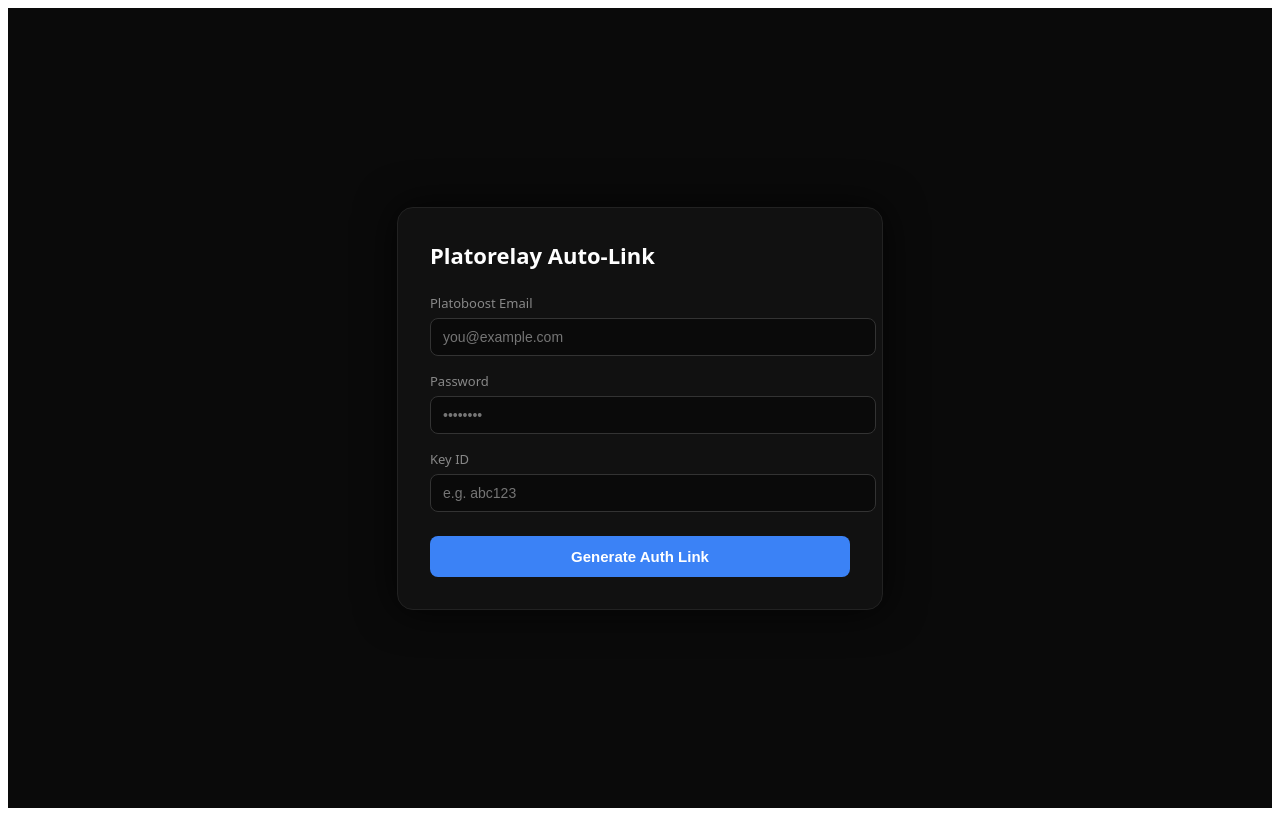
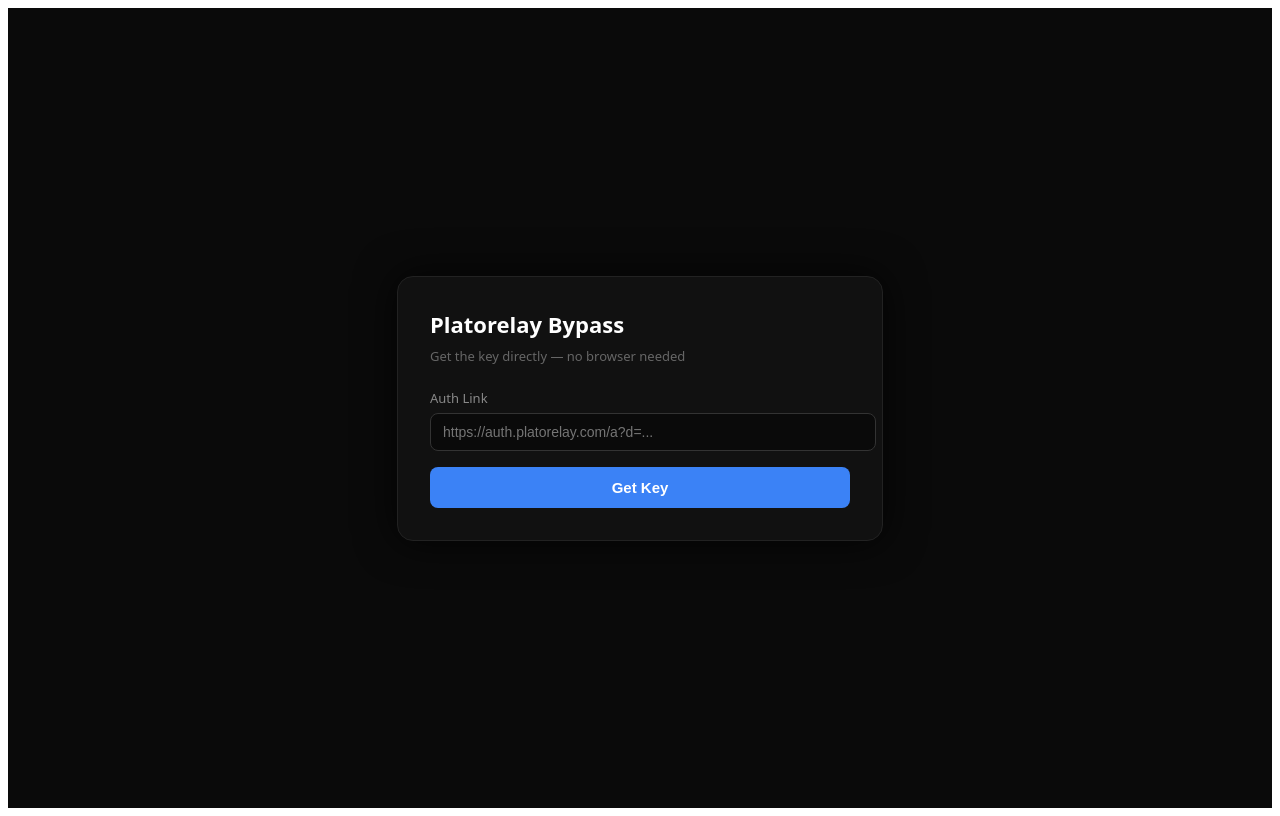
Before and after one commit to GogoGaga215/jubilant-octo-broccoli, a Next.js app: page / in a window 1280 px wide. Built offline with nearby package versions, Linux system fonts and the light colour scheme.

Commit message:
Refactor auth link generation to bypass method

```diff
--- a/pages/index.js
+++ b/pages/index.js
@@ -1,26 +1,24 @@
 import { useState } from "react";
 
 export default function Home() {
-  const [email, setEmail] = useState("");
-  const [password, setPassword] = useState("");
-  const [keyId, setKeyId] = useState("");
   const [link, setLink] = useState("");
+  const [result, setResult] = useState("");
   const [loading, setLoading] = useState(false);
   const [error, setError] = useState("");
 
-  async function generate() {
+  async function bypass() {
     setLoading(true);
     setError("");
-    setLink("");
+    setResult("");
     try {
       const res = await fetch("/api/generate", {
         method: "POST",
         headers: { "Content-Type": "application/json" },
-        body: JSON.stringify({ email, password, keyId }),
+        body: JSON.stringify({ link }),
       });
       const data = await res.json();
       if (!res.ok) throw new Error(data.error || "Failed");
-      setLink(data.link);
+      setResult(data.key);
     } catch (e) {
       setError(e.message);
     } finally {
@@ -47,42 +45,21 @@
         border: "1px solid #222",
         boxShadow: "0 0 40px rgba(0,0,0,0.8)"
       }}>
-        <h1 style={{ margin: "0 0 24px", fontSize: 22, color: "#fff" }}>Platorelay Auto-Link</h1>
+        <h1 style={{ margin: "0 0 8px", fontSize: 22, color: "#fff" }}>Platorelay Bypass</h1>
+        <p style={{ margin: "0 0 24px", fontSize: 13, color: "#666" }}>Get the key directly — no browser needed</p>
 
         <div style={{ marginBottom: 16 }}>
-          <label style={{ display: "block", marginBottom: 6, fontSize: 13, color: "#888" }}>Platoboost Email</label>
-          <input type="email" value={email} onChange={e => setEmail(e.target.value)}
+          <label style={{ display: "block", marginBottom: 6, fontSize: 13, color: "#888" }}>Auth Link</label>
+          <input type="text" value={link} onChange={e => setLink(e.target.value)}
             style={{
               width: "100%", padding: "10px 12px", borderRadius: 8,
               border: "1px solid #333", background: "#0a0a0a", color: "#fff",
               fontSize: 14, outline: "none"
             }}
-            placeholder="you@example.com" />
+            placeholder="https://auth.platorelay.com/a?d=..." />
         </div>
 
-        <div style={{ marginBottom: 16 }}>
-          <label style={{ display: "block", marginBottom: 6, fontSize: 13, color: "#888" }}>Password</label>
-          <input type="password" value={password} onChange={e => setPassword(e.target.value)}
-            style={{
-              width: "100%", padding: "10px 12px", borderRadius: 8,
-              border: "1px solid #333", background: "#0a0a0a", color: "#fff",
-              fontSize: 14, outline: "none"
-            }}
-            placeholder="••••••••" />
-        </div>
-
-        <div style={{ marginBottom: 24 }}>
-          <label style={{ display: "block", marginBottom: 6, fontSize: 13, color: "#888" }}>Key ID</label>
-          <input type="text" value={keyId} onChange={e => setKeyId(e.target.value)}
-            style={{
-              width: "100%", padding: "10px 12px", borderRadius: 8,
-              border: "1px solid #333", background: "#0a0a0a", color: "#fff",
-              fontSize: 14, outline: "none"
-            }}
-            placeholder="e.g. abc123" />
-        </div>
-
-        <button onClick={generate} disabled={loading}
+        <button onClick={bypass} disabled={loading}
           style={{
             width: "100%", padding: "12px", borderRadius: 8,
             border: "none", background: loading ? "#333" : "#3b82f6",
@@ -90,7 +67,7 @@
             cursor: loading ? "not-allowed" : "pointer",
             transition: "background 0.2s"
           }}>
-          {loading ? "Generating..." : "Generate Auth Link"}
+          {loading ? "Bypassing..." : "Get Key"}
         </button>
 
         {error && (
@@ -99,11 +76,11 @@
           </div>
         )}
 
-        {link && (
+        {result && (
           <div style={{ marginTop: 16, padding: 12, borderRadius: 8, background: "#0a1a0a", border: "1px solid #1a3a1a" }}>
-            <div style={{ fontSize: 12, color: "#4ade80", marginBottom: 6 }}>Link generated:</div>
-            <div style={{ fontSize: 13, wordBreak: "break-all", color: "#e0e0e0" }}>{link}</div>
-            <button onClick={() => navigator.clipboard.writeText(link)}
+            <div style={{ fontSize: 12, color: "#4ade80", marginBottom: 6 }}>Key retrieved:</div>
+            <div style={{ fontSize: 13, wordBreak: "break-all", color: "#e0e0e0", fontFamily: "monospace" }}>{result}</div>
+            <button onClick={() => navigator.clipboard.writeText(result)}
               style={{
                 marginTop: 8, padding: "6px 12px", borderRadius: 6,
                 border: "1px solid #333", background: "#1a1a1a", color: "#ccc",
```
